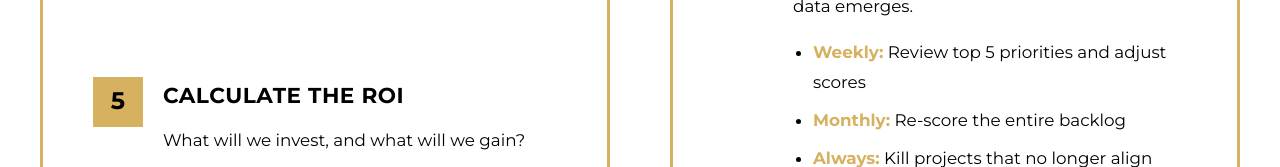
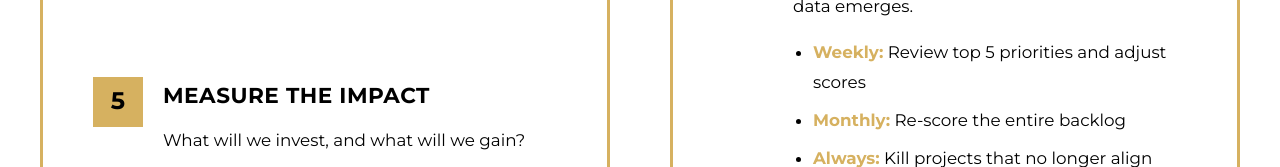
Before and after one commit to InvestMenter/North-Star-Principle, a plain HTML site: page index.html in a window 1280 px wide. Shown: the part 2961-3128 px from the top of the page. Drawn offline with Linux system fonts and the light colour scheme.

Commit message:
index.html

```diff
--- a/index.html
+++ b/index.html
@@ -557,7 +557,7 @@
 
                 <div class="step">
                     <div class="step-number">5</div>
-                    <h3>Calculate the ROI</h3>
+                    <h3>Measure the Impact</h3>
                     <p>What will we invest, and what will we gain?</p>
                     <div class="example">
                         <strong>Input (Cost):</strong><br>
```
